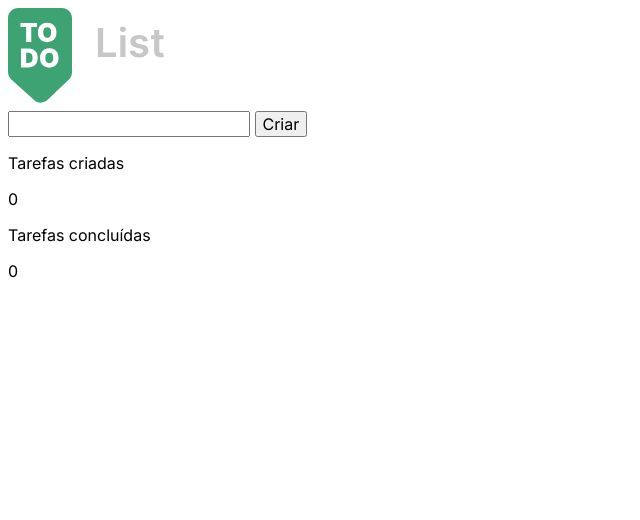
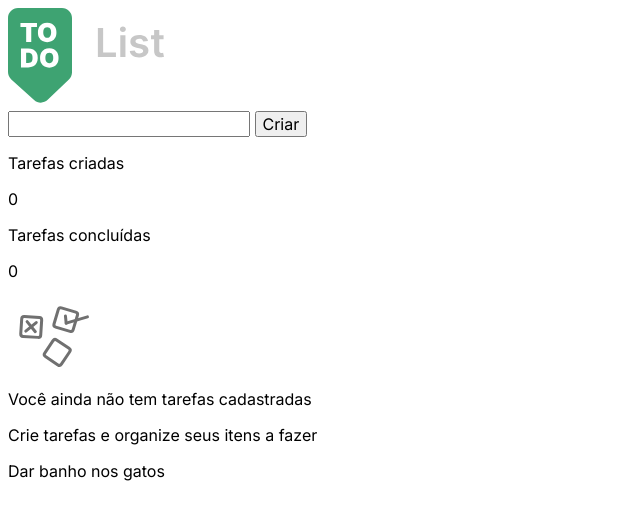
Before and after one commit to jemluz/td-newbies, a plain HTML site: page index.html in a window 1280 px wide. Shown: the whole page, without its empty margins (0-640 px from the left). Drawn offline with Linux system fonts and the light colour scheme.

Commit message:
Commit 5 - Marcação da lista de tarefas

```diff
--- a/index.html
+++ b/index.html
@@ -56,6 +56,20 @@
             <span>0</span>
           </div>
         </section>
+
+        <section className="empty_tasks">
+          <img src="./assets/empty-tasks.svg" alt="" />
+          <div>
+            <p>Você ainda não tem tarefas cadastradas</p>
+            <p>Crie tarefas e organize seus itens a fazer</p>
+          </div>
+        </section>
+
+        <section className="tasks_list">
+          <div className="task">
+            <p>Dar banho nos gatos</p>
+          </div>
+        </section>
       </main>
     </div>
   </body>
```
